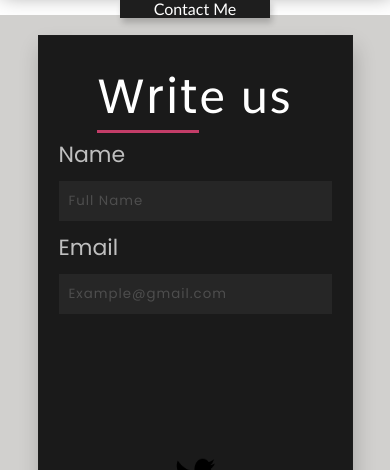
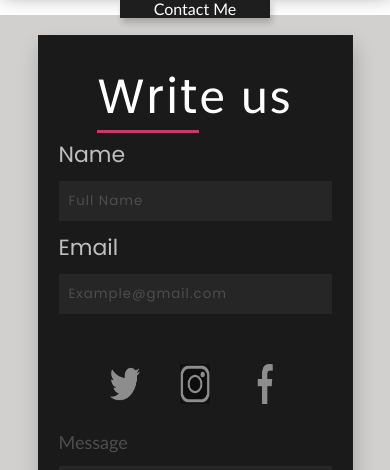
Before and after one commit to Jatin965/Sahirufitness, a Django app: page / in a window 390 px wide. Shown: the part 6030-6500 px from the top of the page. Run offline with Django 3.2, Linux system fonts and the light colour scheme; some libraries are stand-ins or nearby versions.

Commit message:
Final Contact Us

```diff
--- a/static/css/base.css
+++ b/static/css/base.css
@@ -368,6 +368,11 @@ header .toggle img {
   height: 50px;
   width: 40px;
   margin: 30px;
+  filter: invert(1);
+  opacity: 0.5;
+}
+.sci a img:hover {
+  opacity: 1;
 }
 .message font{
 	font-size: 18px;
@@ -500,12 +505,6 @@ header .toggle img {
   .banner .textbox {
     max-width: 100%;
   }
-  .sci {
-    z-index: 1000;
-    left: initial;
-    right: 20px;
-    flex-direction: column;
-  }
   .one.active {
     transform: translateX(-250px);
   }
@@ -585,6 +584,14 @@ header .toggle img {
 		height: 40px;
 
 	}
+  .sci {
+    margin-top: 20px;
+  }
+  .sci a img {
+    height: 40px;
+    width: 30px;
+    margin: 20px;
+  }
 	textarea{
 		background-color: #262626 !important;
 		margin: 10px 0px;
```
Also changed, not shown: 1 other file.
